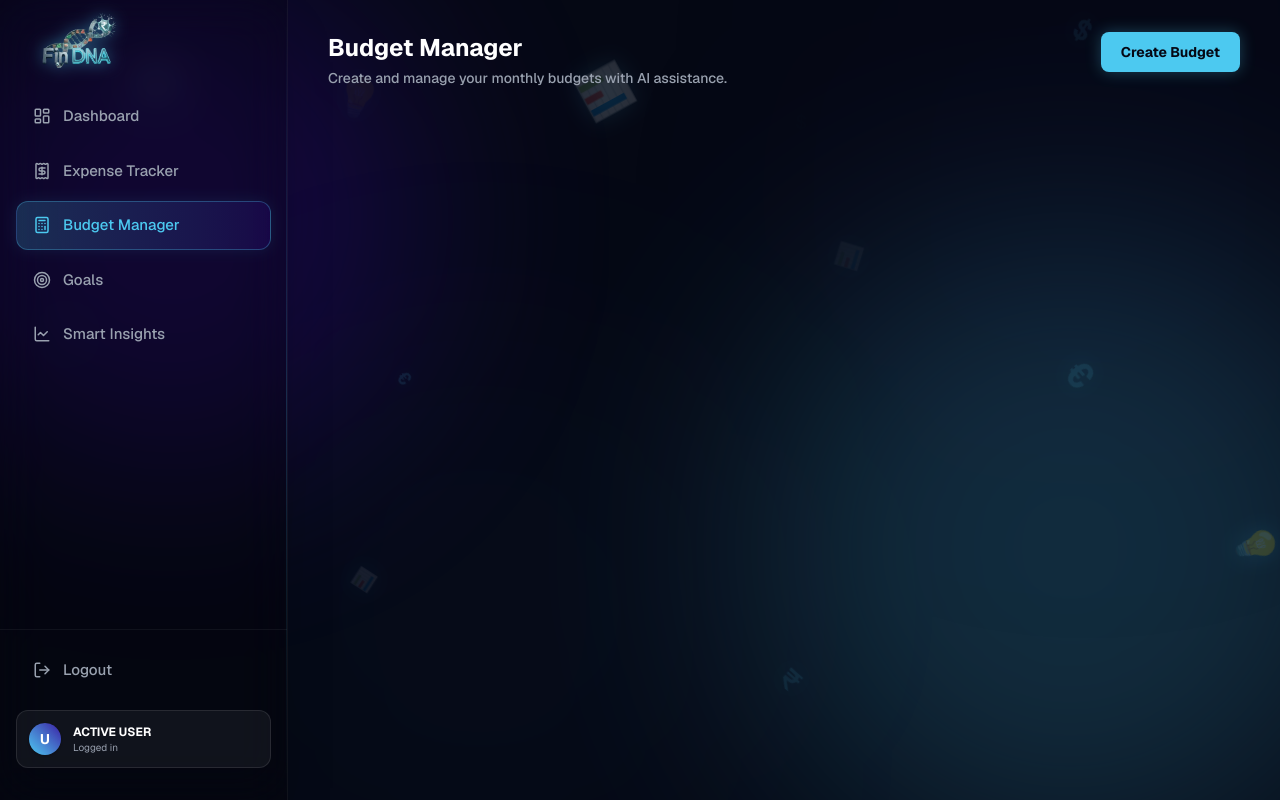
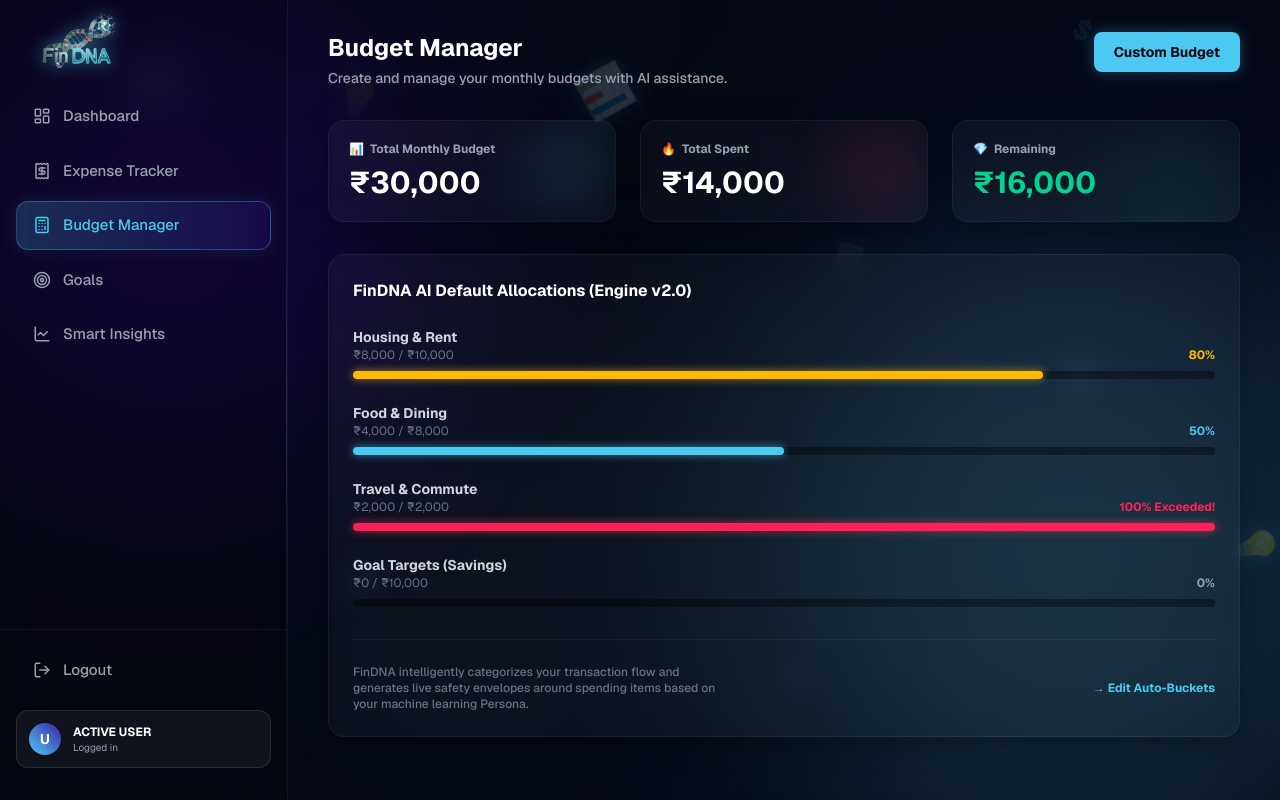
Before and after one commit to 084divyanshuraj/FinDNA, a Next.js app in the folder findna-web/: page /dashboard/budgets in a window 1280 px wide. Built offline with nearby package versions, Linux system fonts and the light colour scheme; no server answers.

Commit message:
transition database connect

```diff
--- a/findna-web/package.json
+++ b/findna-web/package.json
@@ -15,6 +15,7 @@
     "framer-motion": "^12.38.0",
     "lucide-react": "^1.7.0",
     "next": "16.2.2",
+    "pg": "^8.20.0",
     "react": "19.2.4",
     "react-dom": "19.2.4",
     "recharts": "^3.8.1"
--- /dev/null
+++ b/findna-web/src/app/actions/transactions.ts
@@ -0,0 +1,44 @@
+'use server'
+
+import { supabase } from '@/lib/supabase'
+
+export async function addTransaction(data: {
+  type: string,
+  amount: number,
+  category?: string,
+  userId: string,
+  userEmail?: string
+}) {
+  try {
+    // 1. Ensure user exists in our public "User" table
+    const { data: userData, error: userError } = await supabase
+      .from('User')
+      .upsert({
+        id: data.userId,
+        email: data.userEmail || 'unknown@findna.com',
+        password: 'logged-in-via-auth' // Dummy password to satisfy NOT NULL constraint
+      }, { onConflict: 'id' });
+
+    if (userError) {
+      console.error('Error syncing user:', userError);
+    }
+
+    // 2. Create the transaction with a client-generated ID
+    const { data: txData, error: txError } = await supabase
+      .from('Transaction')
+      .insert([{
+        id: crypto.randomUUID(), // Generate ID here to bypass DB constraint
+        userId: data.userId,
+        type: data.type,
+        amount: data.amount,
+        category: data.category || (data.type === 'income' ? 'Income' : null)
+      }]);
+
+    if (txError) throw txError;
+
+    return { success: true, transaction: txData }
+  } catch (error) {
+    console.error('Error adding transaction:', error)
+    return { success: false, error: 'Failed to add transaction' }
+  }
+}
--- a/findna-web/src/app/dashboard/budgets/page.tsx
+++ b/findna-web/src/app/dashboard/budgets/page.tsx
@@ -17,8 +17,103 @@ export default function BudgetsPage() {
           <p className="text-sm text-gray-400 font-medium">Create and manage your monthly budgets with AI assistance.</p>
         </div>
         <button className="bg-brand-teal hover:bg-brand-teal/90 text-brand-dark px-5 py-2.5 rounded-lg font-bold text-sm transition-colors shadow-[0_0_15px_rgba(76,201,240,0.3)] self-start">
-          Create Budget
+          Custom Budget
         </button>
+      </div>
+
+      {/* Overview Cards */}
+      <div className="grid grid-cols-1 md:grid-cols-3 gap-6 mb-8">
+         <div className="glass-card bg-white/5 p-5 rounded-2xl border border-white/10 flex items-center justify-between shadow-sm relative overflow-hidden">
+           <div className="absolute top-0 right-0 w-24 h-24 bg-brand-teal/10 rounded-full blur-[30px]" />
+           <div className="relative z-10">
+             <h3 className="text-xs font-bold text-gray-400 mb-2 flex items-center gap-1.5"><span className="text-brand-purple">📊</span> Total Monthly Budget</h3>
+             <p className="text-3xl font-bold text-white">₹30,000</p>
+           </div>
+         </div>
+         <div className="glass-card bg-white/5 p-5 rounded-2xl border border-white/10 flex items-center justify-between shadow-sm relative overflow-hidden">
+           <div className="absolute top-0 right-0 w-24 h-24 bg-rose-500/10 rounded-full blur-[30px]" />
+           <div className="relative z-10">
+             <h3 className="text-xs font-bold text-gray-400 mb-2 flex items-center gap-1.5"><span className="text-rose-400">🔥</span> Total Spent</h3>
+             <p className="text-3xl font-bold text-white">₹14,000</p>
+           </div>
+         </div>
+         <div className="glass-card bg-white/5 p-5 rounded-2xl border border-white/10 flex items-center justify-between shadow-sm relative overflow-hidden">
+           <div className="absolute -bottom-10 right-0 w-32 h-32 bg-emerald-500/10 rounded-full blur-[40px]" />
+           <div className="relative z-10">
+             <h3 className="text-xs font-bold text-gray-400 mb-2 flex items-center gap-1.5"><span className="text-emerald-400">💎</span> Remaining</h3>
+             <p className="text-3xl font-bold text-emerald-400">₹16,000</p>
+           </div>
+         </div>
+      </div>
+
+      <div className="glass-card bg-white/5 rounded-2xl border border-white/10 p-6 relative overflow-hidden shadow-sm">
+        <h3 className="font-bold text-white mb-6">FinDNA AI Default Allocations (Engine v2.0)</h3>
+
+        <div className="space-y-6">
+           {/* Budget Item 1 */}
+           <div>
+             <div className="flex justify-between items-end mb-2">
+                <div>
+                   <h4 className="text-sm font-bold text-gray-300">Housing & Rent</h4>
+                   <p className="text-xs text-gray-500">₹8,000 / ₹10,000</p>
+                </div>
+                <span className="text-xs font-bold text-amber-400">80%</span>
+             </div>
+             <div className="w-full bg-black/40 rounded-full h-2">
+                <div className="bg-amber-400 h-2 rounded-full shadow-[0_0_8px_rgba(251,191,36,0.6)]" style={{ width: '80%' }}></div>
+             </div>
+           </div>
+
+           {/* Budget Item 2 */}
+           <div>
+             <div className="flex justify-between items-end mb-2">
+                <div>
+                   <h4 className="text-sm font-bold text-gray-300">Food & Dining</h4>
+                   <p className="text-xs text-gray-500">₹4,000 / ₹8,000</p>
+                </div>
+                <span className="text-xs font-bold text-brand-teal">50%</span>
+             </div>
+             <div className="w-full bg-black/40 rounded-full h-2">
+                <div className="bg-brand-teal h-2 rounded-full shadow-[0_0_8px_rgba(76,201,240,0.6)]" style={{ width: '50%' }}></div>
+             </div>
+           </div>
+
+           {/* Budget Item 3 */}
+           <div>
+             <div className="flex justify-between items-end mb-2">
+                <div>
+                   <h4 className="text-sm font-bold text-gray-300">Travel & Commute</h4>
+                   <p className="text-xs text-gray-500">₹2,000 / ₹2,000</p>
+                </div>
+                <span className="text-xs font-bold text-rose-500">100% Exceeded!</span>
+             </div>
+             <div className="w-full bg-black/40 rounded-full h-2">
+                <div className="bg-rose-500 h-2 rounded-full shadow-[0_0_8px_rgba(244,63,94,0.6)]" style={{ width: '100%' }}></div>
+             </div>
+           </div>
+
+           {/* Budget Item 4 */}
+           <div>
+             <div className="flex justify-between items-end mb-2">
+                <div>
+                   <h4 className="text-sm font-bold text-gray-300">Goal Targets (Savings)</h4>
+                   <p className="text-xs text-gray-500">₹0 / ₹10,000</p>
+                </div>
+                <span className="text-xs font-bold text-gray-400">0%</span>
+             </div>
+             <div className="w-full bg-black/40 rounded-full h-2">
+                <div className="bg-emerald-400 h-2 rounded-full" style={{ width: '0%' }}></div>
+             </div>
+           </div>
+
+        </div>
+
+        <div className="mt-8 pt-6 border-t border-white/5 flex items-center justify-between">
+           <p className="text-xs text-gray-500 max-w-sm font-medium">
+             FinDNA intelligently categorizes your transaction flow and generates live safety envelopes around spending items based on your machine learning Persona.
+           </p>
+           <button className="text-xs font-bold text-brand-teal hover:text-brand-purple transition-colors">&rarr; Edit Auto-Buckets</button>
+        </div>
       </div>
 
     </motion.div>
--- /dev/null
+++ b/findna-web/src/lib/prisma.ts
@@ -0,0 +1,15 @@
+import { PrismaClient } from '@prisma/client'
+
+const prismaClientSingleton = () => {
+  return new PrismaClient()
+}
+
+declare global {
+  var prisma: undefined | ReturnType<typeof prismaClientSingleton>
+}
+
+const prisma = globalThis.prisma ?? prismaClientSingleton()
+
+export default prisma
+
+if (process.env.NODE_ENV !== 'production') globalThis.prisma = prisma
```
Also changed, not shown: findna-web/src/app/dashboard/page.tsx (+59 -7 lines), 2 other files (tests, documents, lock files or other folders).
